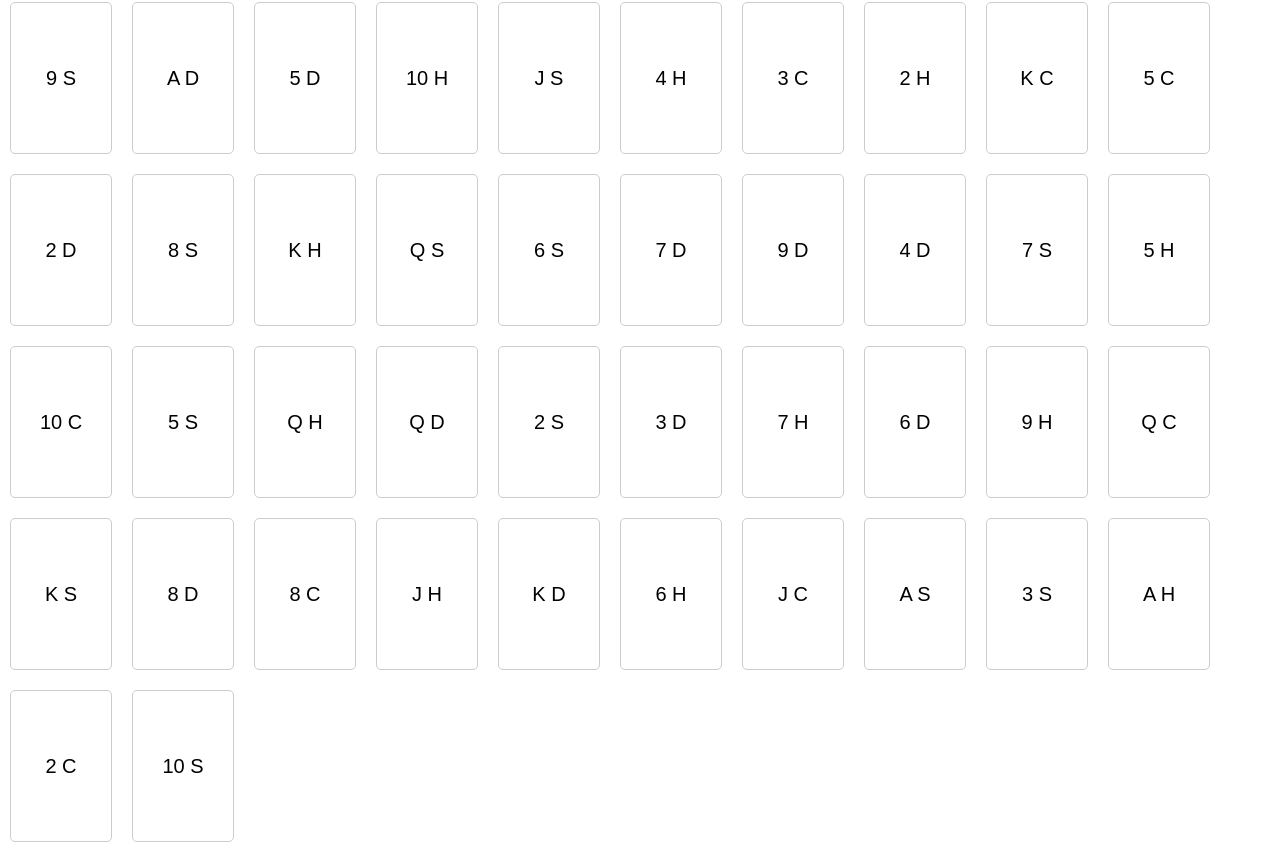
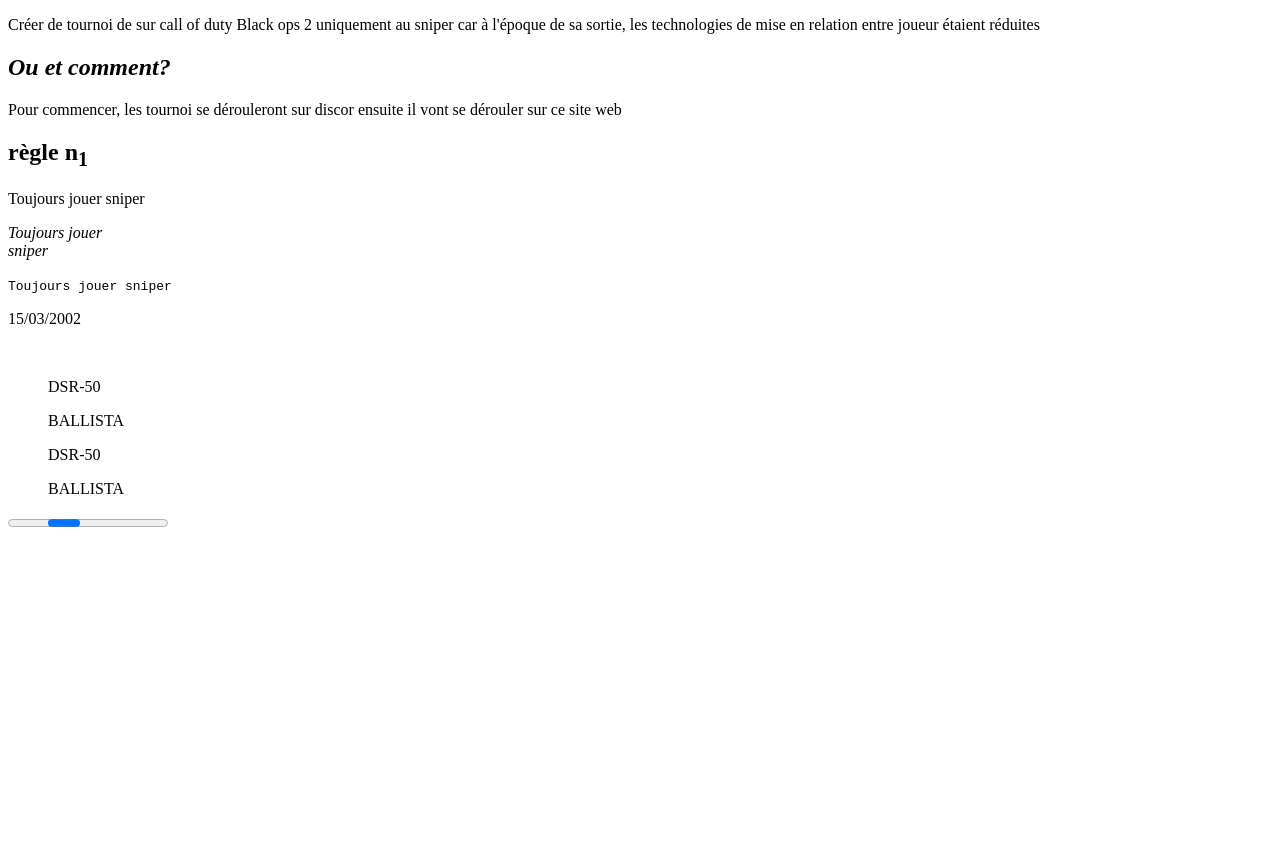
Before and after one commit to PhantomWeb4/PhantomWeb4.github.io, a plain HTML site: page index.html in a window 1280 px wide. Shown: the part 64-916 px from the top of the page. After the commit the page ends 800 px from the top, so only its background shows below. Drawn offline with Linux system fonts and the light colour scheme.

Commit message:
Add files via upload

```diff
--- a/index.html
+++ b/index.html
@@ -3,77 +3,27 @@
 <head>
     <meta charset="UTF-8">
     <meta name="viewport" content="width=device-width, initial-scale=1.0">
-    <title>Jeu de Cartes</title>
-        <style>
-            body {
-                font-family: Arial, sans-serif;
-                display: flex;
-                justify-content: center;
-                align-items: center;
-                height: 100vh;
-                margin: 0;
-            }
+    <title>OnlySnip</title>
+    <link rel="stylesheet" href="styles.css">
+</head>
+<body>
+    <h1>Présentation du projet</h1>
+    <p>Créer de tournoi de sur call of duty Black ops 2 uniquement au sniper car à l'époque de sa sortie,
+        les technologies de mise en relation entre joueur étaient réduites</p>
+    <h2><i>Ou et comment?</i></h2>
+    <p>Pour commencer, les tournoi se dérouleront sur discor ensuite il vont se dérouler sur ce site web</p>
+    <h2>règle n<sub>1</sub></h2>
+    <p>Toujours jouer sniper</p>
+    <p><em>Toujours jouer <br>sniper</em></p>
+    <p><kbd>Toujours jouer sniper</kbd></p>
+    <p><time>15/03/2002</time></p>
+    <img>
+    <map></map>
+    <ul>DSR-50</ul>
+    <ul>BALLISTA</ul>
 
-            #game-board {
-                display: flex;
-                flex-wrap: wrap;
-            }
-
-            .card {
-                width: 100px;
-                height: 150px;
-                margin: 10px;
-                border: 1px solid #ccc;
-                border-radius: 5px;
-                display: flex;
-                justify-content: center;
-                align-items: center;
-                font-size: 20px;
-                cursor: pointer;
-            }
-        </style>
-    </head>
-    <body>
-        <div id="game-board">
-            <!-- Cartes seront ajoutées ici via JavaScript -->
-        </div>
-
-        <script>
-            document.addEventListener('DOMContentLoaded', function () {
-                const cards = ['A', '2', '3', '4', '5', '6', '7', '8', '9', '10', 'J', 'Q', 'K'];
-                const suits = ['Hearts', 'Diamonds', 'Clubs', 'Spades'];
-                const deck = [];
-
-                // Générer le jeu de cartes complet
-                for (const suit of suits) {
-                    for (const card of cards) {
-                        deck.push({ suit, card });
-                    }
-                }
-
-                // Mélanger les cartes en utilisant l'algorithme de Fisher-Yates
-                for (let i = deck.length - 1; i > 0; i--) {
-                    const j = Math.floor(Math.random() * (i + 1));
-                    [deck[i], deck[j]] = [deck[j], deck[i]];
-                }
-
-                // Distribuer les cartes sur le plateau de jeu
-                const gameBoard = document.getElementById('game-board');
-
-                deck.forEach((card, index) => {
-                    const cardElement = document.createElement('div');
-                    cardElement.classList.add('card');
-                    cardElement.textContent = `${card.card} ${card.suit.charAt(0)}`;
-                    cardElement.addEventListener('click', () => handleCardClick(cardElement, card));
-                    gameBoard.appendChild(cardElement);
-                });
-
-                // Fonction appelée lorsqu'une carte est cliquée
-                function handleCardClick(cardElement, card) {
-                    // Ajoutez ici la logique du jeu en fonction du clic sur une carte
-                    console.log(`Carte cliquée: ${card.card} ${card.suit}`);
-                }
-            });
-        </script>
-    </body>
-    </html>
+    <ol>DSR-50</ol>
+    <ol>BALLISTA</ol>
+    <progress>yes</progress>
+</body>
+</html>
```
